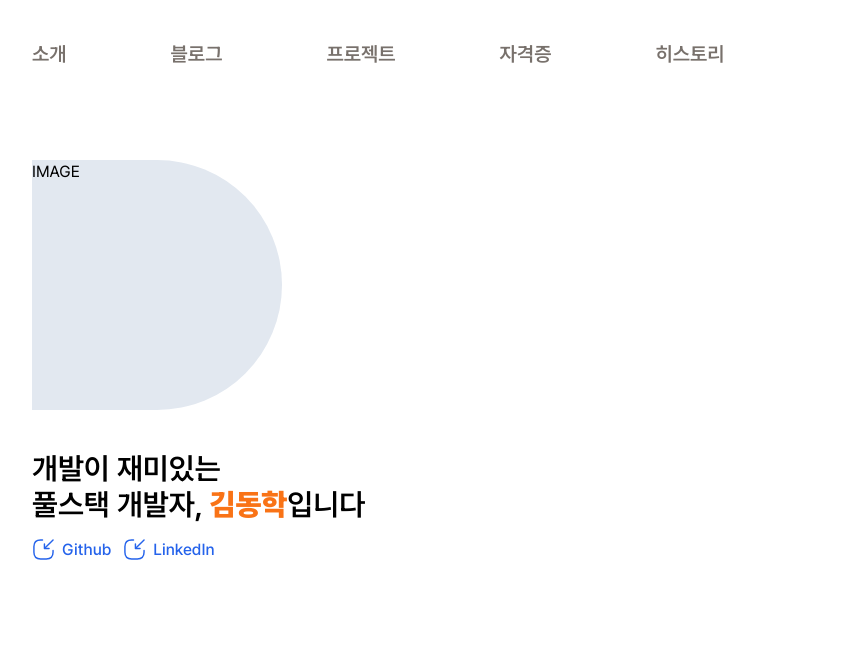
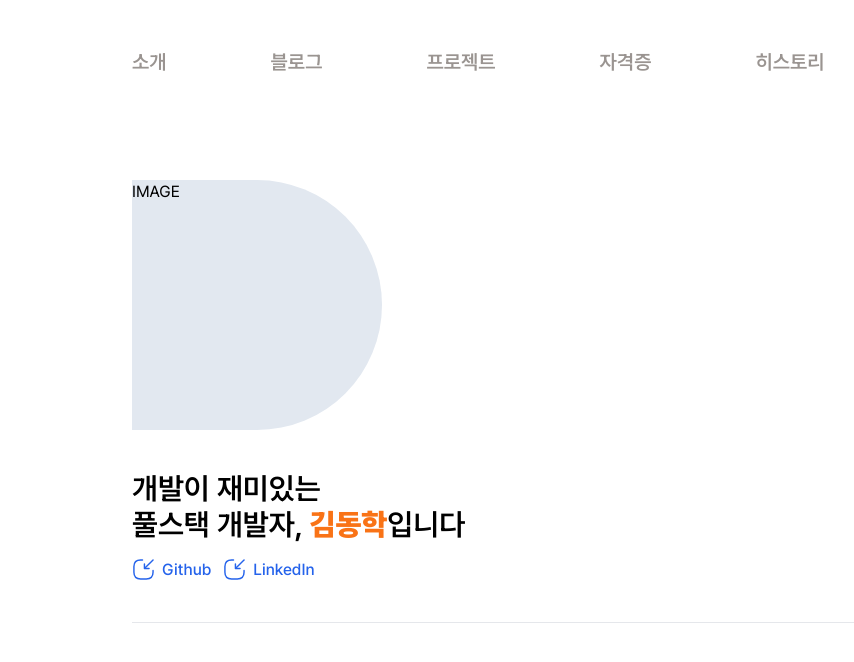
Before and after one commit to enbraining/portfolio, a Next.js app: page / in a window 1280 px wide. Shown: the top 662 px of the page, without its empty margins (68-922 px from the left). Built offline with nearby package versions, Linux system fonts and the light colour scheme.

Commit message:
header opacity

```diff
--- a/app/components/Header.tsx
+++ b/app/components/Header.tsx
@@ -2,7 +2,7 @@ import Link from "next/link";
 
 export default function Header(){
     return (
-        <header className="flex gap-x-[6.5rem] pb-24 font-semibold text-xl text-stone-500 fixed">
+        <header className="flex gap-x-[6.5rem] py-12 font-semibold text-xl text-stone-500 fixed opacity-75 bg-white">
             <Link href={'/'}>소개</Link>
             <Link href={'/blog'}>블로그</Link>
             <Link href={'/project'}>프로젝트</Link>
--- a/app/globals.css
+++ b/app/globals.css
@@ -17,11 +17,11 @@
 body {
   color: rgb(var(--foreground-rgb));
   background: rgb(var(--background-rgb));
-  padding: 40px 0 0 100px;
+  padding: 0 200px 0 200px;
 }
 
 .main {
-  padding-top: 120px;
+  padding-top: 180px;
 }
 
 @layer utilities {
--- a/app/page.tsx
+++ b/app/page.tsx
@@ -1,8 +1,10 @@
+"use server"
+
 import Bold from "./components/Bold";
 import { GithubLink } from "./components/links/Github";
 import { LinkedInLink } from "./components/links/LinkedIn";
 
-export default function Home() {
+export default async function Home() {
   return (
     <main>
       <div className="pb-10">
@@ -16,6 +18,7 @@ export default function Home() {
         <GithubLink />
         <LinkedInLink />
       </div>
+      <hr className="my-10" />
     </main>
   );
 }
--- a/package.json
+++ b/package.json
@@ -12,7 +12,8 @@
     "dayjs": "^1.11.11",
     "next": "14.2.3",
     "react": "^18",
-    "react-dom": "^18"
+    "react-dom": "^18",
+    "runtypes": "^6.7.0"
   },
   "devDependencies": {
     "@types/node": "^20",
```
Also changed, not shown: 1 other file (tests, documents, lock files or other folders).
